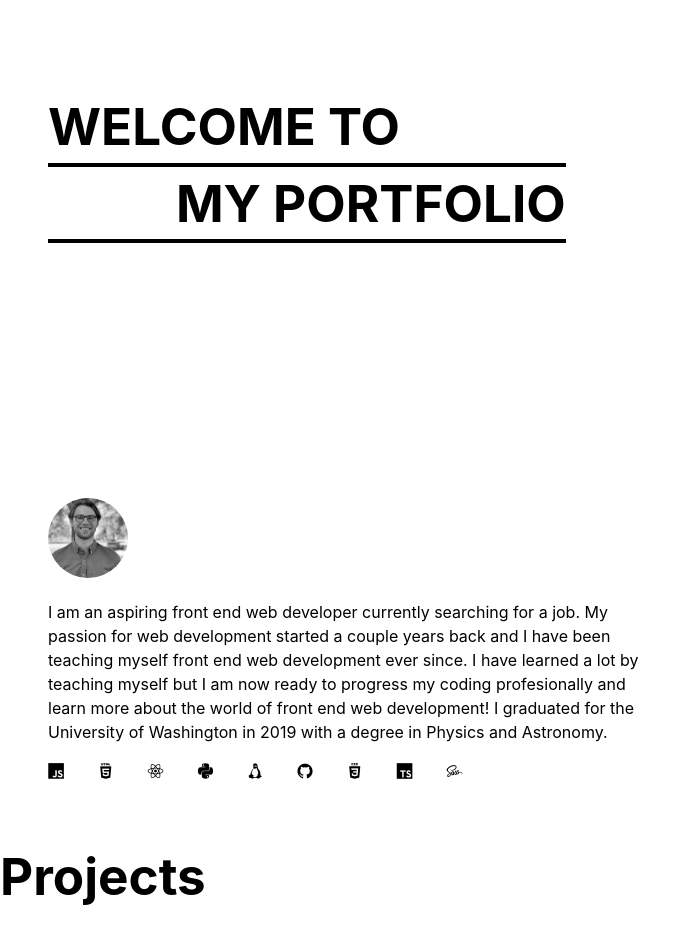
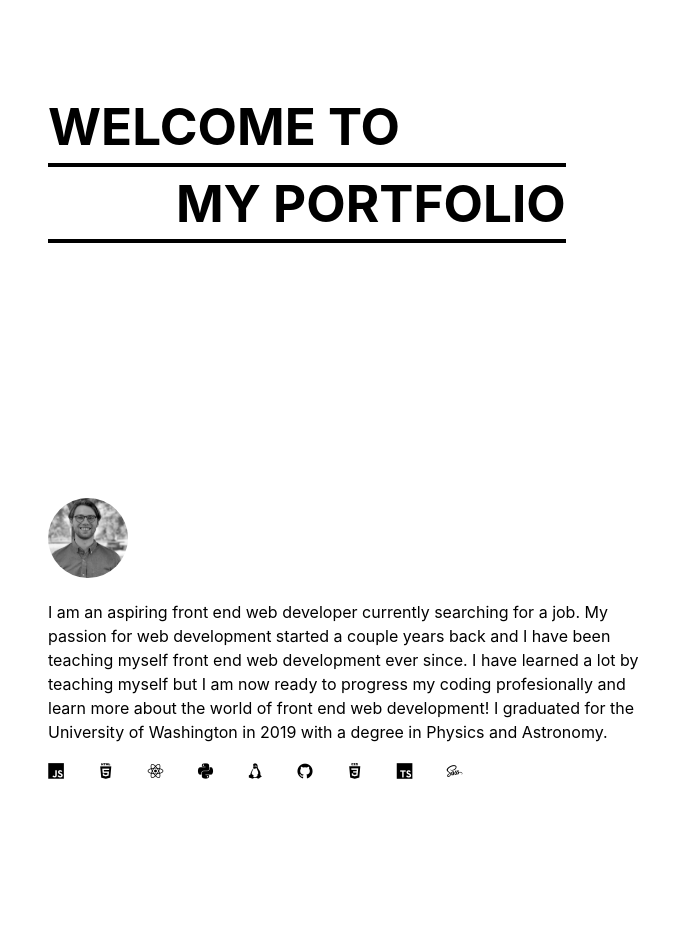
Before and after one commit to piacib/Porfolio2, a React (Vite) app: page / in a window 1280 px wide. Shown: the whole page, without its empty margins (0-698 px from the left). After the commit the page ends 848 px from the top, so only its background shows below. Built offline with nearby package versions, Linux system fonts and the light colour scheme.

Commit message:
moved projects into landing page

```diff
--- a/src/App.tsx
+++ b/src/App.tsx
@@ -1,13 +1,10 @@
 import "./App.scss";
 import "./normalize.css";
 import LandingPage from "./components/LandingPage";
-import Projects from "./components/Projects";
 function App() {
   return (
     <>
       <LandingPage />
-
-      <Projects />
     </>
   );
 }
```
